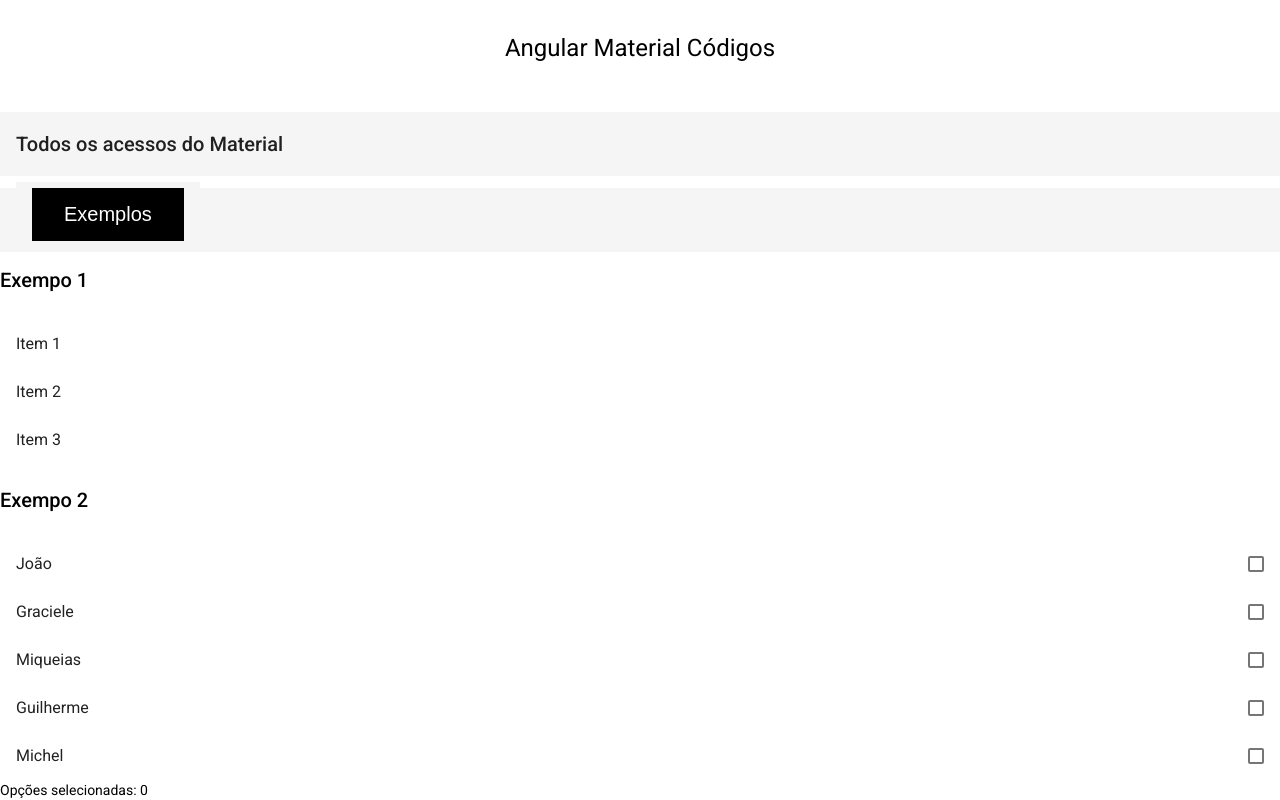
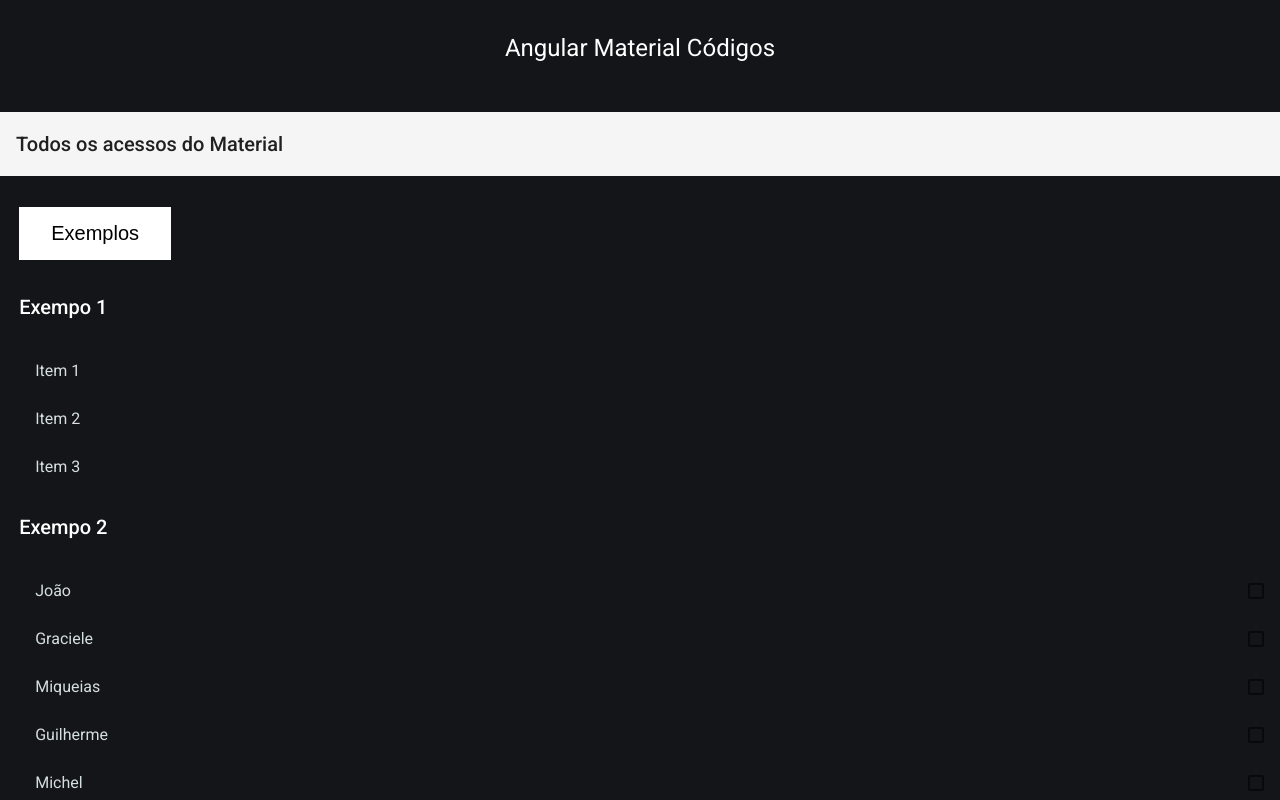
Before and after one commit to JoaoVictorFigueiro/angularMaterial, an Angular app: page /home/list in a window 1280 px wide. Shown: the top 800 px of the page. Built offline with nearby package versions, Linux system fonts and the light colour scheme.

Commit message:
Estilizacao_pagina_dark

```diff
--- a/src/app/home/home.component.css
+++ b/src/app/home/home.component.css
@@ -1,18 +1,20 @@
 .titulo_principal {
   text-align: center;
   padding: 2rem;
+  color: white;
 }
 
 .botao_menu {
 
-  background-color: #000000; /* Green */
+  background-color: #ffffff; /* Green */
     border: none;
-    color: white;
+    color: rgb(0, 0, 0);
     padding: 15px 32px;
     text-align: center;
     text-decoration: none;
     display: inline-block;
     font-size: 20px;
+    margin: 1.2rem;
 }
 
 .example-spacer {
--- a/src/app/home/home.component.html
+++ b/src/app/home/home.component.html
@@ -8,10 +8,9 @@
 
 <div>
   <p>
-  <mat-toolbar>
-    <p>
-      <mat-toolbar>
-          <button class="botao_menu" mat-button [matMenuTriggerFor]="menu">Exemplos</button>
+    <button class="botao_menu" mat-button [matMenuTriggerFor]="menu">
+      Exemplos
+    </button>
     <mat-menu #menu="matMenu">
       <button mat-menu-item routerLink="./autocomplete">AutoComplete</button>
       <button mat-menu-item>Badge</button>
@@ -50,9 +49,6 @@
       <button mat-menu-item>Tooltip</button>
       <button mat-menu-item>Tree</button>
     </mat-menu>
-      </mat-toolbar>
-    </p>
-  </mat-toolbar>
   </p>
 </div>
 
--- a/src/app/home/list/list.component.css
+++ b/src/app/home/list/list.component.css
@@ -0,0 +1,8 @@
+.geral_menu {
+  margin-left: 1.2rem;
+  color: white;
+}
+
+.intes_lista {
+  color: rgb(213, 223, 222);
+}
--- a/src/app/home/list/list.component.html
+++ b/src/app/home/list/list.component.html
@@ -1,14 +1,15 @@
+<nav class="geral_menu">
 <h2>Exempo 1</h2>
 <mat-list role="list">
-  <mat-list-item role="listitem">Item 1</mat-list-item>
-  <mat-list-item role="listitem">Item 2</mat-list-item>
-  <mat-list-item role="listitem">Item 3</mat-list-item>
+  <mat-list-item class="intes_lista" role="listitem">Item 1</mat-list-item>
+  <mat-list-item class="intes_lista" role="listitem">Item 2</mat-list-item>
+  <mat-list-item class="intes_lista" role="listitem">Item 3</mat-list-item>
 </mat-list>
  <br>
 
 <h2>Exempo 2</h2>
-<mat-selection-list #shoes>
-  <mat-list-option *ngFor="let shoe of typesOfShoes">
+<mat-selection-list #shoes >
+  <mat-list-option class="intes_lista" *ngFor="let shoe of typesOfShoes">
     {{shoe}}
   </mat-list-option>
 </mat-selection-list>
@@ -20,7 +21,7 @@
 
 <h2>Exemplo 3</h2>
 <mat-selection-list #shoes [multiple]="false">
-  <mat-list-option *ngFor="let shoe of typesOfShoes" [value]="shoe">
+  <mat-list-option *ngFor="let shoe of typesOfShoes" [value]="shoe" class="intes_lista">
     {{shoe}}
   </mat-list-option>
 </mat-selection-list>
@@ -28,3 +29,4 @@
 <p>
   Option selected: {{shoes.selectedOptions.selected[0]?.value}}
 </p>
+</nav>
--- a/src/styles.css
+++ b/src/styles.css
@@ -1,4 +1,5 @@
 /* You can add global styles to this file, and also import other style files */
 
 html, body { height: 100%; }
-body { margin: 0; font-family: Roboto, "Helvetica Neue", sans-serif; }
+body { margin: 0; font-family: Roboto, "Helvetica Neue", sans-serif;
+background-color: rgb(20, 21, 24); }
```
Lines whose indentation alone changed are shown as unchanged.
